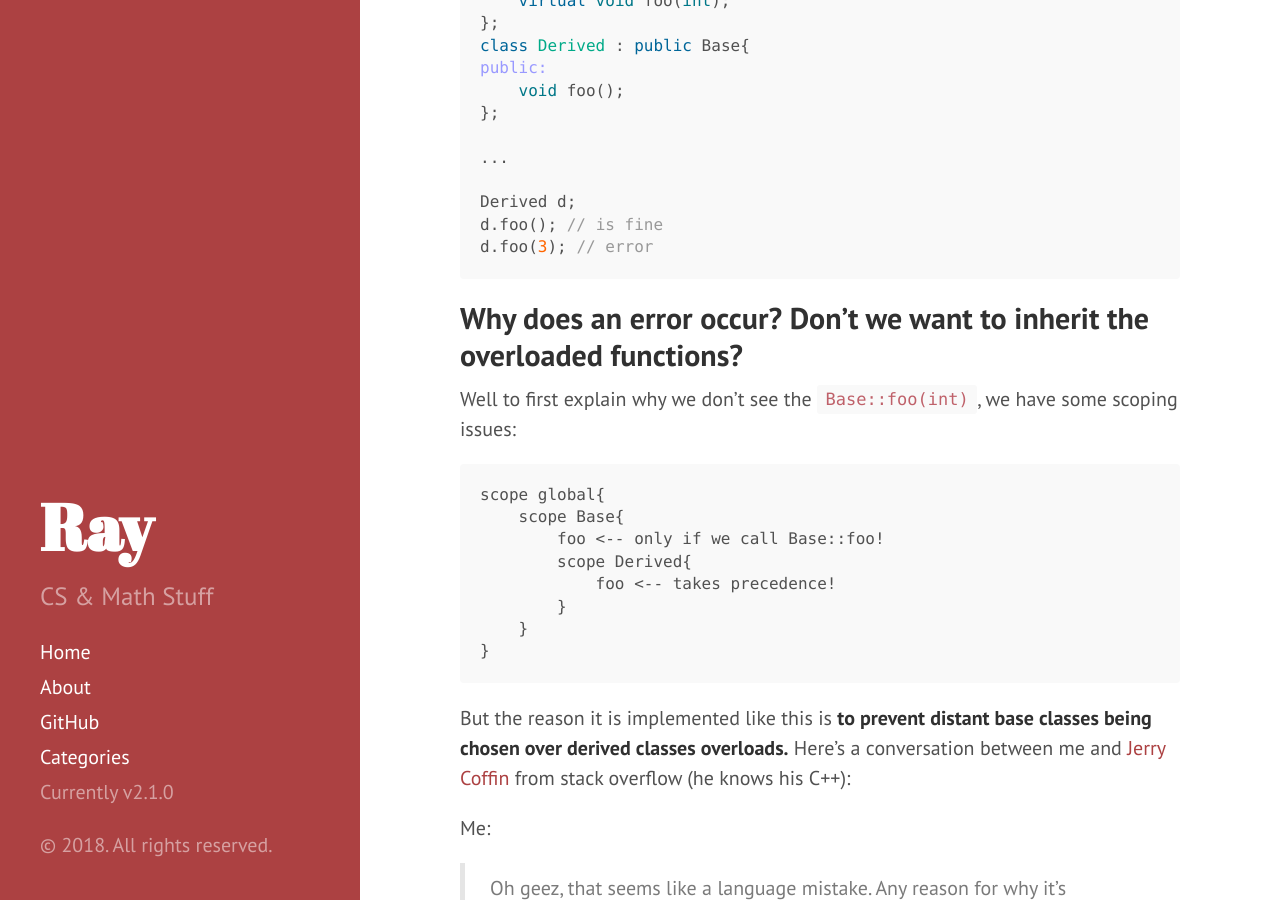
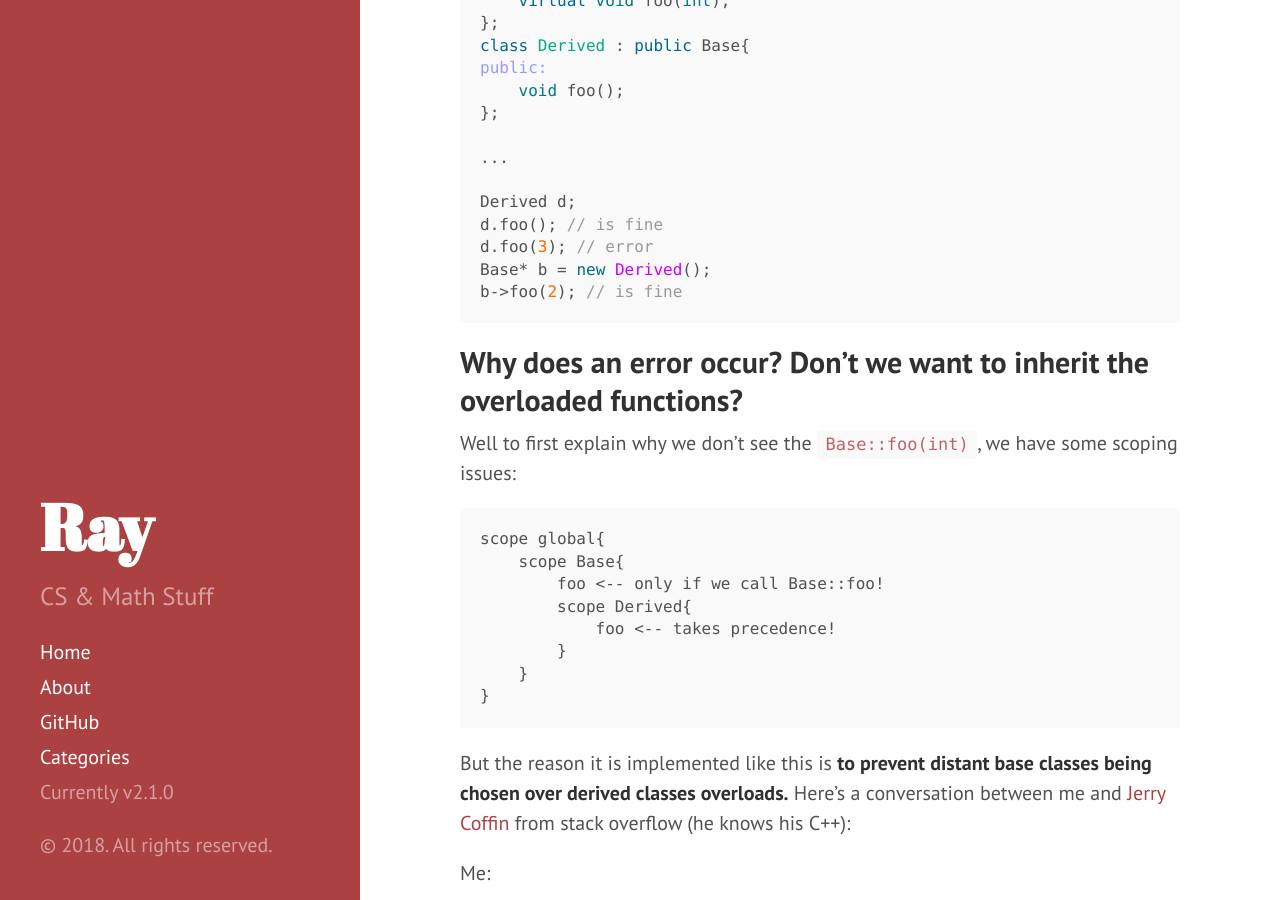
Before and after one commit to OneRaynyDay/oneraynyday.github.io, a Jekyll site: the page built from _posts/2017-09-22-Essential-C++-6.md, in a window 1280 px wide and 900 px high, scrolled down 3125 px. Built offline with Jekyll 4.4.1, drawn with Linux system fonts in a browser that asks for light colours.

Commit message:
Updating files

````diff
--- a/_posts/2017-09-22-Essential-C++-6.md
+++ b/_posts/2017-09-22-Essential-C++-6.md
@@ -101,6 +101,8 @@ public:
 Derived d;
 d.foo(); // is fine
 d.foo(3); // error
+Base* b = new Derived();
+b->foo(2); // is fine
 ```
 
 ## Why does an error occur? Don't we want to inherit the overloaded functions?
````
Also changed, not shown: other parts of _posts/2017-09-22-Essential-C++-6.md (+1 -1 lines).
